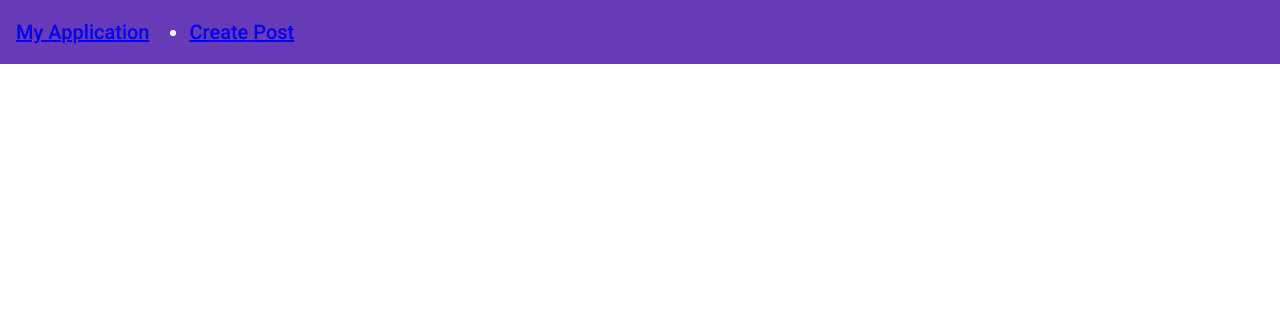
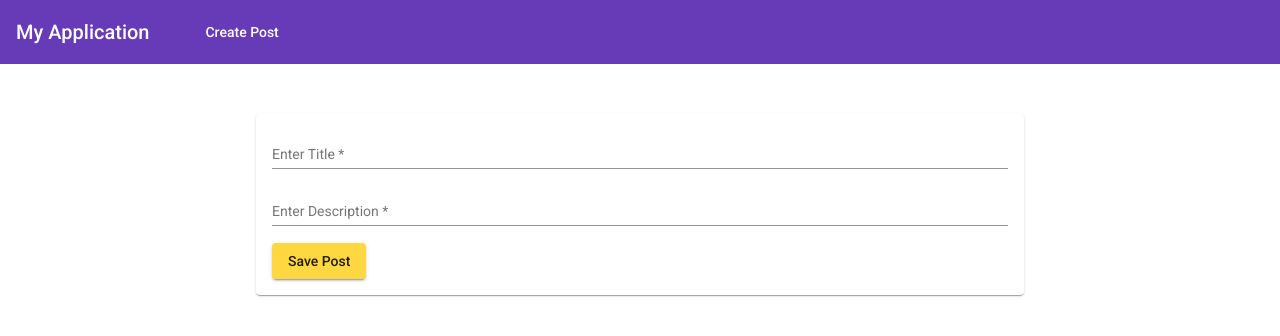
Before and after one commit to ashwin2001-cloud/Mean-tut, an Angular app: page /edit/1 in a window 1280 px wide. Before the commit this address led to /. Shown: the top 336 px of the page. Built offline with nearby package versions, Linux system fonts and the light colour scheme.

Commit message:
Created edit functionality; Learnt about paramMap in posts-create.component.ts as this component is used both for creating and editing post

```diff
--- a/src/app/app-routing.module.ts
+++ b/src/app/app-routing.module.ts
@@ -6,7 +6,8 @@ import { PostsListComponent } from "./posts/posts-list/posts-list.component";
 
 const routes: Routes= [
   { path: '', component: PostsListComponent },
-  { path: 'create', component: PostsCreateComponent }
+  { path: 'create', component: PostsCreateComponent },
+  { path: 'edit/:postId', component: PostsCreateComponent }
 ];
 
 
--- a/src/app/header/header.component.css
+++ b/src/app/header/header.component.css
@@ -0,0 +1,8 @@
+a{
+  color: white;
+  text-decoration: none;
+}
+
+ul{
+  list-style: none;
+}
--- a/src/app/header/header.component.html
+++ b/src/app/header/header.component.html
@@ -2,7 +2,7 @@
   <span><a routerLink="/">My Application</a></span>
   <ul>
     <li>
-      <a routerLink="/create">Create Post</a>
+      <a mat-button routerLink="/create" routerLinkActive="mat-accent">Create Post</a>
     </li>
   </ul>
 </mat-toolbar>
--- a/src/app/posts/posts-create/posts-create.component.html
+++ b/src/app/posts/posts-create/posts-create.component.html
@@ -1,11 +1,11 @@
 <mat-card>
-  <form #postForm= "ngForm" (submit)="onPostAdd(postForm)">
+  <form #postForm= "ngForm" (submit)="onSavePost(postForm)">
     <mat-form-field>
-      <input matInput type="text" name="title" ngModel required #title="ngModel" placeholder="Enter Title">
+      <input matInput type="text" name="title" [ngModel]="post.title" required #title="ngModel" placeholder="Enter Title">
       <mat-error *ngIf="title.invalid">Title Has To Be Filled</mat-error>
     </mat-form-field>
     <mat-form-field>
-      <input matInput type="text" name="desc" ngModel required #desc="ngModel" placeholder="Enter Description">
+      <input matInput type="text" name="desc" [ngModel]="post.desc" required #desc="ngModel" placeholder="Enter Description">
       <mat-error *ngIf="desc.invalid">Description Has To Be Filled</mat-error>
     </mat-form-field>
     <button mat-raised-button color="accent" type="submit">Save Post</button>
--- a/src/app/posts/posts-create/posts-create.component.ts
+++ b/src/app/posts/posts-create/posts-create.component.ts
@@ -1,5 +1,8 @@
-import { Component } from '@angular/core';
+import { Component, OnInit } from '@angular/core';
 import { NgForm } from '@angular/forms';
+import { ActivatedRoute, ParamMap } from '@angular/router';
+import { Post } from '../posts.model';
+
 import { PostsService } from '../posts.service';
 
 @Component({
@@ -7,16 +10,42 @@ import { PostsService } from '../posts.service';
   templateUrl: './posts-create.component.html',
   styleUrls: ['./posts-create.component.css']
 })
-export class PostsCreateComponent {
+export class PostsCreateComponent implements OnInit{
 
-  constructor(public postsService: PostsService){}
+  private mode: string= 'create';
+  private postId: string= null;
+  post: Post= null;
 
-  onPostAdd(postForm: NgForm){
+  constructor(public postsService: PostsService,
+    public route: ActivatedRoute){}
+    //'route' in constructor gives the path name, by which component was called
+
+  ngOnInit(){
+    this.route.paramMap.subscribe((paramMap: ParamMap)=>{
+      if(paramMap.has('postId')){
+        this.mode= 'edit';
+        this.postId= paramMap.get('postId');
+        this.post= this.postsService.getPost(this.postId);
+      }else{
+        this.mode= 'create';
+        this.postId= null;
+        this.post= null;
+      }
+    })
+    console.log(this.post);
+  }
+
+  onSavePost(postForm: NgForm){
     // console.dir(postForm);
     if(postForm.invalid){
       return;
     }
-    this.postsService.addPost(postForm.value.title, postForm.value.desc);
+    if(this.mode == 'create'){
+      this.postsService.addPost(postForm.value.title, postForm.value.desc);
+    }
+    else if(this.mode == 'edit'){
+      this.postsService.updatePost(this.post.id, postForm.value.title, postForm.value.desc);
+    }
     postForm.resetForm();
   }
 
--- a/src/app/posts/posts-list/posts-list.component.html
+++ b/src/app/posts/posts-list/posts-list.component.html
@@ -7,7 +7,8 @@
     </mat-expansion-panel-header>
     <p>{{post.desc}}, {{post.id}}</p>
     <mat-action-row>
-      <button mat-button color="primary">Edit</button>
+      <!-- [routerLink]="['/edit', post.id]" can also be used -->
+      <a routerLink="/edit/{{post.id}}" mat-button color="primary">Edit</a>
       <button mat-button color="warn" (click)="onDelete(post.id)">Delete</button>
     </mat-action-row>
   </mat-expansion-panel>
--- a/src/app/posts/posts.service.ts
+++ b/src/app/posts/posts.service.ts
@@ -35,6 +35,10 @@ export class PostsService{
     return this.postsUpdated.asObservable();
   }
 
+  getPost(id: string){
+    return {...this.posts.find(post=> post.id===id)}
+  }
+
   addPost(title_arg: string, desc_arg: string){
     const post: Post= { id: null, title: title_arg, desc: desc_arg };
     this.http.post<{message: string, id: string}>('http://localhost:3000/api/posts', post)
@@ -43,6 +47,14 @@ export class PostsService{
       post.id= data.id;
       this.posts.push(post);
       this.postsUpdated.next([...this.posts]);
+    })
+  }
+
+  updatePost(id: string, title: string, desc: string){
+    const post: Post= {id: id, title: title, desc: desc};
+    this.http.patch('http://localhost:3000/api/posts', post)
+    .subscribe((data)=>{
+      console.log(data);
     })
   }
 
```
Also changed, not shown: 1 other file (tests, documents, lock files or other folders).
